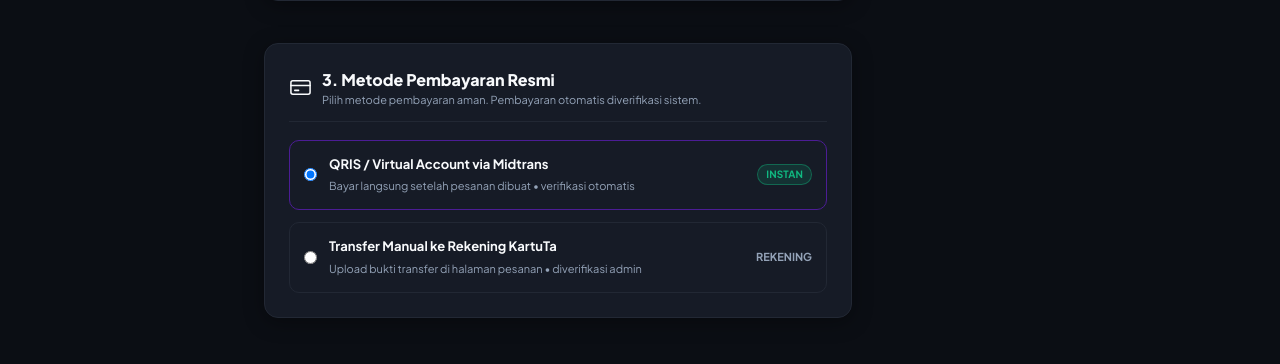
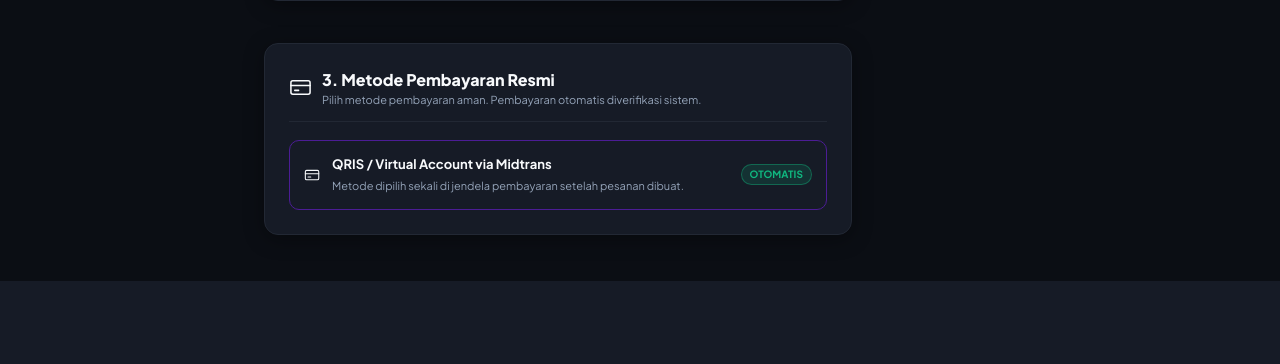
Before and after one commit to Fathiiathallah/Kartuta_ecommerce, a Django app: page /app/checkout/ in a window 1280 px wide. Shown: the part 1090-1454 px from the top of the page. After the commit the page ends 1371 px from the top, so only its background shows below. Run offline with Django 5.2, Linux system fonts and the light colour scheme; a user stored in the database is signed in; tables that the repository leaves empty hold one stand-in row (values such as "Sample post").

Commit message:
hapus konfirmasi instan dan pembayaran transfer manual rekening

```diff
--- a/app/urls.py
+++ b/app/urls.py
@@ -66,8 +66,6 @@ urlpatterns = [
 
     # TRACKING PESANAN (PENGGUNA)
     path('pesanan/', views_pengguna.pesanan_saya, name='pesanan_saya'),
-    path('pesanan/<path:invoice_number>/bayar/', views_pengguna.pesanan_bayar_simulasi, name='pesanan_bayar_simulasi'),
-    path('pesanan/<path:invoice_number>/bukti/', views_pengguna.pesanan_upload_bukti, name='pesanan_upload_bukti'),
     path('pesanan/<path:invoice_number>/invoice/', views_pengguna.pesanan_invoice, name='pesanan_invoice'),
     path('pesanan/<path:invoice_number>/terima/', views_pengguna.pesanan_konfirmasi_terima, name='pesanan_konfirmasi_terima'),
     path('pesanan/<path:invoice_number>/', views_pengguna.pesanan_detail, name='pesanan_detail'),
--- a/app/views_pengguna.py
+++ b/app/views_pengguna.py
@@ -269,9 +269,7 @@ def checkout(request):
         shipping_address = request.POST.get('shipping_address', '').strip() or user_client.alamat or ''
         shipping_city = request.POST.get('shipping_city', '').strip()
         courier_service = request.POST.get('courier_service', '')
-        payment_method = request.POST.get('payment_method', 'QRIS Midtrans')
-        if payment_method not in ('QRIS Midtrans', 'Transfer Bank Manual'):
-            payment_method = 'QRIS Midtrans'
+        payment_method = 'QRIS Midtrans'  # satu-satunya metode: Midtrans Snap
         notes = request.POST.get('notes', '').strip()
 
         if not shipping_address or not shipping_phone:
@@ -338,9 +336,6 @@ def checkout(request):
         cart_items.delete()
 
         detail_url = reverse('app:pesanan_detail', args=[order.invoice_number])
-        if payment_method == 'Transfer Bank Manual':
-            messages.success(request, f'Pesanan #{order.invoice_number} dibuat. Transfer ke rekening KartuTa, lalu upload bukti di halaman pesanan.')
-            return redirect(detail_url)
         messages.success(request, f'Pesanan #{order.invoice_number} berhasil dibuat. Lanjutkan pembayaran.')
         return redirect(f'{detail_url}?autopay=1')
 
@@ -422,8 +417,7 @@ def pesanan_detail(request, invoice_number):
 
     snap_token = None
     snap_redirect_url = None
-    is_manual = order.payment_method == 'Transfer Bank Manual'
-    if order.status == 'Pending' and not is_manual:
+    if order.status == 'Pending':
         snap_token, snap_redirect_url = create_snap_transaction(order)
 
     context = {
@@ -437,61 +431,10 @@ def pesanan_detail(request, invoice_number):
         'snap_redirect_url': snap_redirect_url,
         'autopay': request.GET.get('autopay') == '1' and bool(snap_token),
         'debug': settings.DEBUG,
-        'is_manual': is_manual,
-        'bank_accounts': settings.BANK_ACCOUNTS,
         'midtrans_client_key': settings.MIDTRANS_CLIENT_KEY,
         'midtrans_snap_js': settings.MIDTRANS_SNAP_JS,
     }
     return render(request, 'pengguna/pesanan_detail.html', context)
-
-
-@login_required
-def pesanan_bayar_simulasi(request, invoice_number):
-    user_client = get_or_create_user_client(request.user)
-    order = get_object_or_404(HistoryPayment, invoice_number=invoice_number, user_client=user_client)
-
-    if order.status == 'Pending':
-        order.status = 'Completed'
-        order.save(update_fields=['status', 'updated_at'])
-        OrderTrackingLog.objects.create(
-            order=order,
-            status='Completed',
-            note='Pembayaran QRIS Midtrans berhasil diverifikasi secara instan.'
-        )
-        order.unlock_virtual_binder()
-        messages.success(request, 'Pembayaran berhasil dikonfirmasi! Slot Virtual Binder koleksi Anda telah terbuka.')
-    else:
-        messages.info(request, 'Status pesanan ini sudah bukan menunggu pembayaran.')
-
-    return redirect('app:pesanan_detail', invoice_number=order.invoice_number)
-
-
-@login_required
-def pesanan_upload_bukti(request, invoice_number):
-    """Upload bukti transfer untuk pesanan dengan metode Transfer Bank Manual."""
-    user_client = get_or_create_user_client(request.user)
-    order = get_object_or_404(HistoryPayment, invoice_number=invoice_number, user_client=user_client)
-
-    if request.method != 'POST':
-        return redirect('app:pesanan_detail', invoice_number=order.invoice_number)
-    if order.payment_method != 'Transfer Bank Manual' or order.status != 'Pending':
-        messages.info(request, 'Pesanan ini tidak menunggu bukti transfer manual.')
-        return redirect('app:pesanan_detail', invoice_number=order.invoice_number)
-
-    bukti = request.FILES.get('payment_proof')
-    if not bukti:
-        messages.error(request, 'Pilih file gambar bukti transfer dulu.')
-        return redirect('app:pesanan_detail', invoice_number=order.invoice_number)
-
-    order.payment_proof = bukti
-    order.save(update_fields=['payment_proof', 'updated_at'])
-    OrderTrackingLog.objects.create(
-        order=order,
-        status=order.status,
-        note='Bukti transfer diunggah pembeli. Menunggu verifikasi admin.'
-    )
-    messages.success(request, 'Bukti transfer terkirim. Admin akan memverifikasi maksimal 1x24 jam.')
-    return redirect('app:pesanan_detail', invoice_number=order.invoice_number)
 
 
 @login_required
--- a/templates/pengguna/checkout.html
+++ b/templates/pengguna/checkout.html
@@ -99,28 +99,15 @@
                     </div>
                 </div>
 
-                <div style="display: flex; flex-direction: column; gap: 12px;">
-                    <label style="background: var(--surface); border: 1px solid var(--primary-purple-dark); border-radius: 10px; padding: 14px; display: flex; align-items: center; justify-content: space-between; gap: 12px; cursor: pointer;">
-                        <div style="display: flex; align-items: center; gap: 12px;">
-                            <input type="radio" name="payment_method" value="QRIS Midtrans" checked>
-                            <div>
-                                <strong style="color: var(--text-main); font-size: 13px; display: block;">QRIS / Virtual Account via Midtrans</strong>
-                                <span style="font-size: 11px; color: var(--text-secondary);">Bayar langsung setelah pesanan dibuat • verifikasi otomatis</span>
-                            </div>
+                <div style="background: var(--surface); border: 1px solid var(--primary-purple-dark); border-radius: 10px; padding: 14px; display: flex; align-items: center; justify-content: space-between; gap: 12px;">
+                    <div style="display: flex; align-items: center; gap: 12px;">
+                        <svg class="icon-svg" width="17" height="17" fill="none" stroke="currentColor" stroke-width="1.6" stroke-linecap="round" stroke-linejoin="round" aria-hidden="true" focusable="false"><use href="#i-credit-card"/></svg>
+                        <div>
+                            <strong style="color: var(--text-main); font-size: 13px; display: block;">QRIS / Virtual Account via Midtrans</strong>
+                            <span style="font-size: 11px; color: var(--text-secondary);">Metode dipilih sekali di jendela pembayaran setelah pesanan dibuat.</span>
                         </div>
-                        <span class="badge-tag badge-unlocked" style="font-size: 10px;">INSTAN</span>
-                    </label>
-
-                    <label style="background: var(--surface); border: 1px solid var(--border-dark); border-radius: 10px; padding: 14px; display: flex; align-items: center; justify-content: space-between; gap: 12px; cursor: pointer;">
-                        <div style="display: flex; align-items: center; gap: 12px;">
-                            <input type="radio" name="payment_method" value="Transfer Bank Manual">
-                            <div>
-                                <strong style="color: var(--text-main); font-size: 13px; display: block;">Transfer Manual ke Rekening KartuTa</strong>
-                                <span style="font-size: 11px; color: var(--text-secondary);">Upload bukti transfer di halaman pesanan • diverifikasi admin</span>
-                            </div>
-                        </div>
-                        <span style="font-size: 11px; color: var(--text-secondary); font-weight: 700;">REKENING</span>
-                    </label>
+                    </div>
+                    <span class="badge-tag badge-unlocked" style="font-size: 10px;">OTOMATIS</span>
                 </div>
             </div>
 
```
Also changed, not shown: templates/pengguna/pesanan_detail.html (+2 -46 lines).
